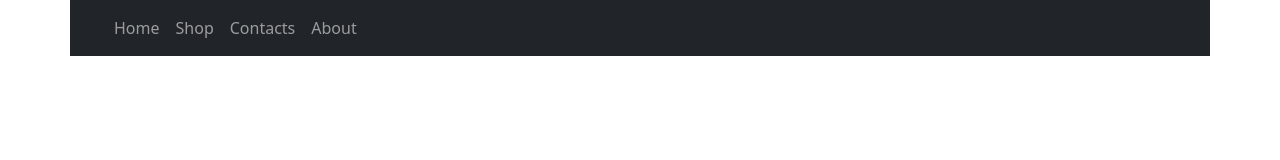
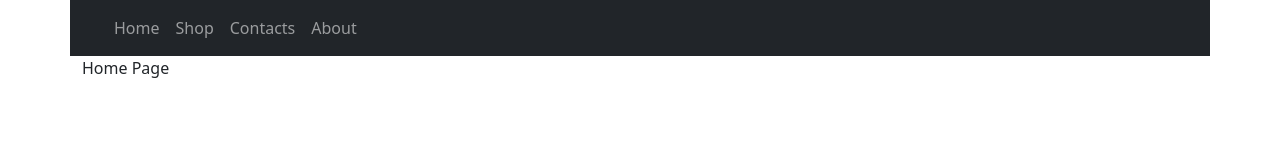
Before and after one commit to gmurad97/React-Practice, a React (Create React App) app: page / in a window 1280 px wide. Shown: the top 160 px of the page. Built offline with nearby package versions, Linux system fonts and the light colour scheme.

Commit message:
rrd useLocation

```diff
--- a/src/components/pages/Shop.jsx
+++ b/src/components/pages/Shop.jsx
@@ -1,4 +1,14 @@
+import { useLocation } from "react-router-dom";
+
 const Shop = () => {
+    let currentLocation = useLocation();
+    console.log(currentLocation)
+    console.log(currentLocation.pathname);
+    console.log(currentLocation.hash);
+    console.log(currentLocation.key);
+    console.log(currentLocation.search);
+    console.log(currentLocation.state);
+
     return (
         <div className="shop">
             Shop Page
--- a/src/components/pages/layout/MainLayout.jsx
+++ b/src/components/pages/layout/MainLayout.jsx
@@ -1,14 +1,14 @@
 import { Outlet } from "react-router-dom";
 import Navbar from "../../navbar/Navbar";
 
-const MainLayout = ({children}) => {
+const MainLayout = () => {
     return (
         <div className="container">
             <div className="row">
                 <Navbar />
             </div>
             <div className="row">
-                {children}
+                <Outlet />
             </div>
         </div>
     );
```
